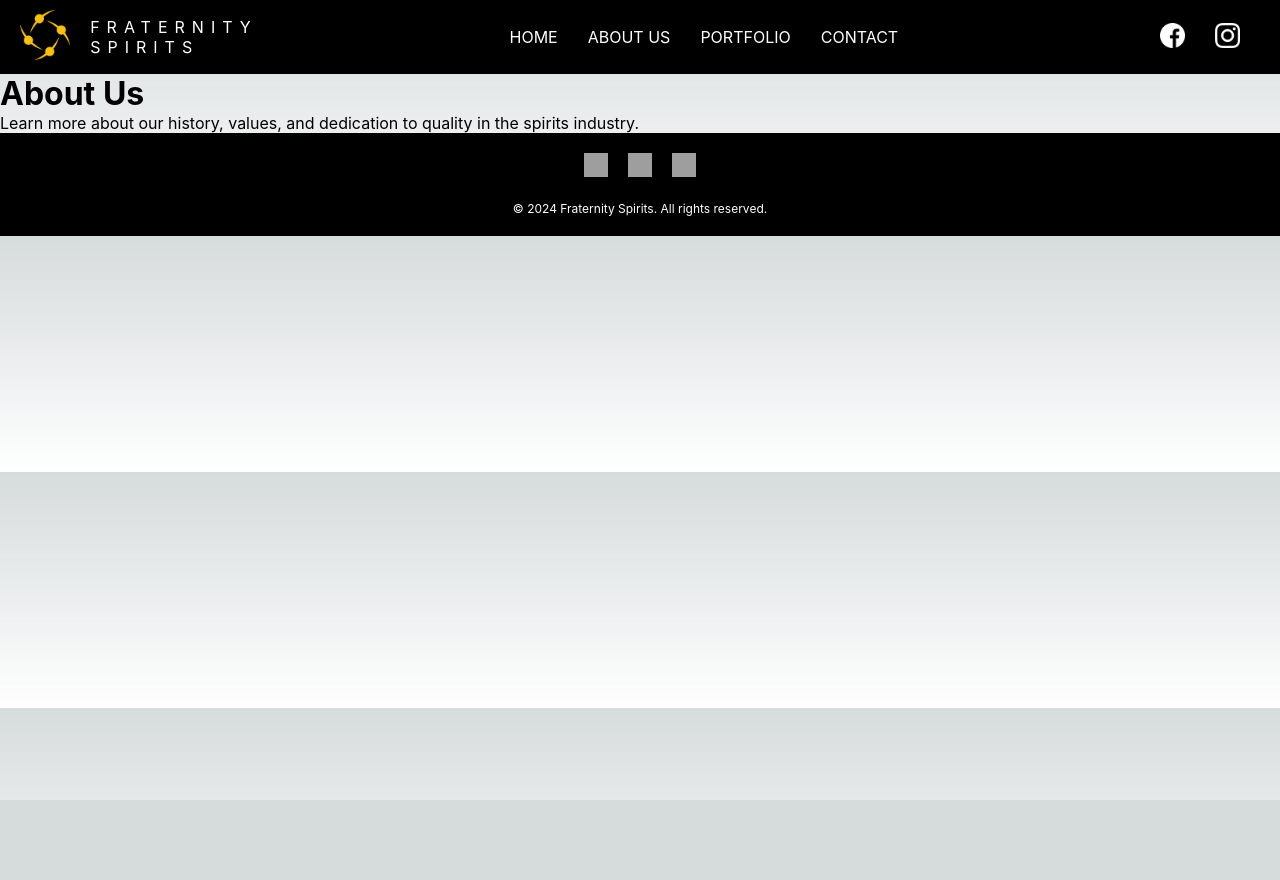
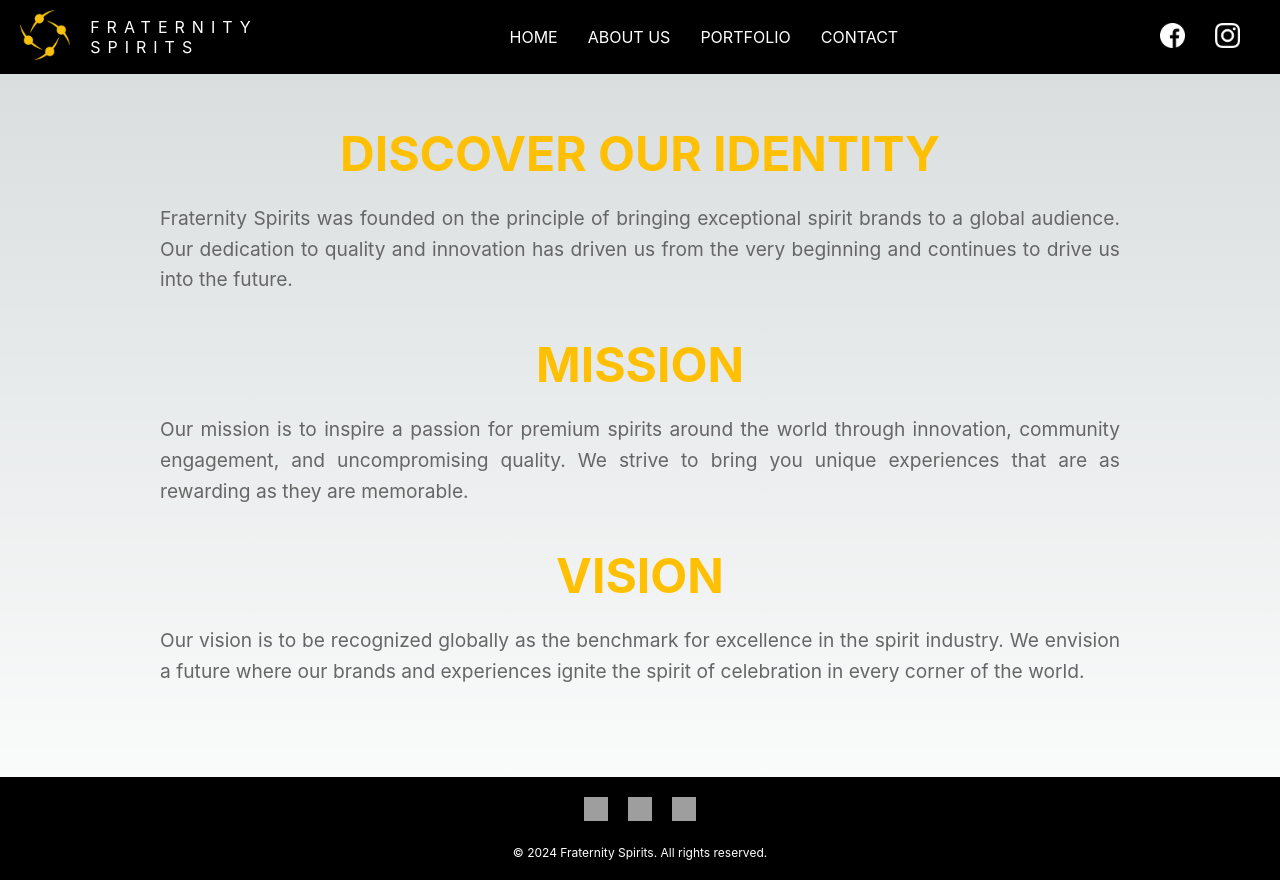
Before and after one commit to jamalamar/fs, a Next.js app: page /about in a window 1280 px wide. Before the commit the page ends 800 px from the top, so only its background shows below. Built offline with nearby package versions, Linux system fonts and the light colour scheme; grey boxes are pictures that could not be loaded.

Commit message:
added about us page

```diff
--- a/pages/about.js
+++ b/pages/about.js
@@ -1,11 +1,64 @@
-import Nav from '../components/Nav';
+import React from 'react';
+import styled from 'styled-components';
 
-export default function About() {
+import Nav from '../components/Nav'
+
+const AboutContainer = styled.div`
+  padding: 50px 20px;
+  display: flex;
+  flex-direction: column;
+  align-items: center;
+  justify-content: center;
+`;
+
+const Section = styled.section`
+  margin-bottom: 40px;
+  width: 80%;
+  max-width: 960px;
+`;
+
+const Title = styled.h1`
+  font-size: 3em;
+  color: #FFC003;
+  margin-bottom: 20px;
+  text-align: center;
+  text-transform: uppercase;
+`;
+
+const Text = styled.p`
+  font-size: 1.2em;
+  color: #666;
+  line-height: 1.6;
+  text-align: justify;
+`;
+
+const About = () => {
   return (
     <div>
-      <Nav />
-      <h1>About Us</h1>
-      <p>Learn more about our history, values, and dedication to quality in the spirits industry.</p>
+      <Nav/>
+
+    <AboutContainer>
+      <Section>
+        <Title>Discover Our Identity</Title>
+        <Text>
+          Fraternity Spirits was founded on the principle of bringing exceptional spirit brands to a global audience. Our dedication to quality and innovation has driven us from the very beginning and continues to drive us into the future.
+        </Text>
+      </Section>
+      <Section>
+        <Title>Mission</Title>
+        <Text>
+          Our mission is to inspire a passion for premium spirits around the world through innovation, community engagement, and uncompromising quality. We strive to bring you unique experiences that are as rewarding as they are memorable.
+        </Text>
+      </Section>
+      <Section>
+        <Title>Vision</Title>
+        <Text>
+          Our vision is to be recognized globally as the benchmark for excellence in the spirit industry. We envision a future where our brands and experiences ignite the spirit of celebration in every corner of the world.
+        </Text>
+      </Section>
+    </AboutContainer>
     </div>
   );
-}
+};
+
+export default About;
```
Also changed, not shown: components/Portfolio.js (+10 -6 lines).
